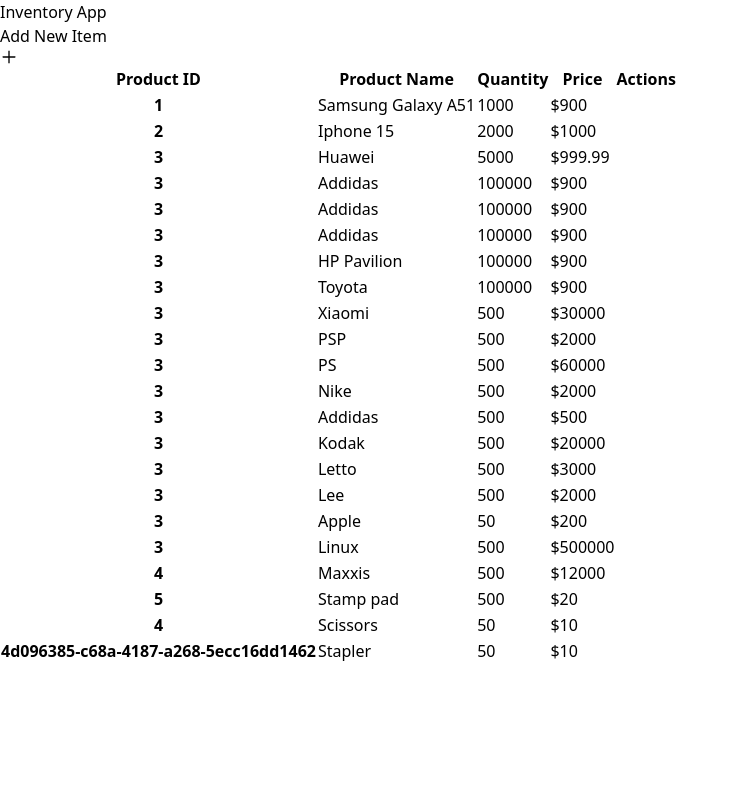
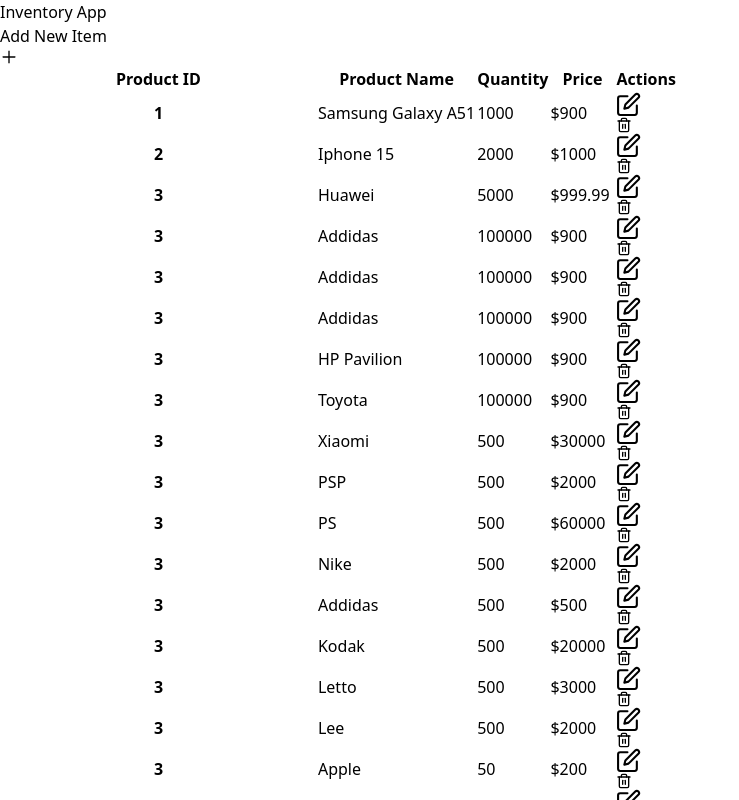
Before and after one commit to mrkmartin/inventory-app, a Next.js app: page / in a window 1280 px wide. Shown: the top 800 px of the page, without its empty margins (0-739 px from the left). Built offline with nearby package versions, Linux system fonts and the light colour scheme; data requests are answered from the project's data file.

Commit message:
Add edit and delete icon

```diff
--- a/app/components/Product.tsx
+++ b/app/components/Product.tsx
@@ -1,5 +1,6 @@
-import React from 'react';
-import { Products } from '@/types/products';
+import React from "react";
+import { Products } from "@/types/products";
+import { FiEdit, FiTrash2 } from "react-icons/fi";
 
 interface ProductProps {
   product: Products;
@@ -9,9 +10,11 @@
   return (
     <tr key={product.id}>
       <th>{product.id}</th>
-      <td>{product['product name']}</td>
+      <td>{product["product name"]}</td>
       <td>{product.quantity}</td>
       <td>{`\$${product.price}`}</td>
+      <FiEdit size={25} />
+      <FiTrash2 />
     </tr>
   );
 };
```
